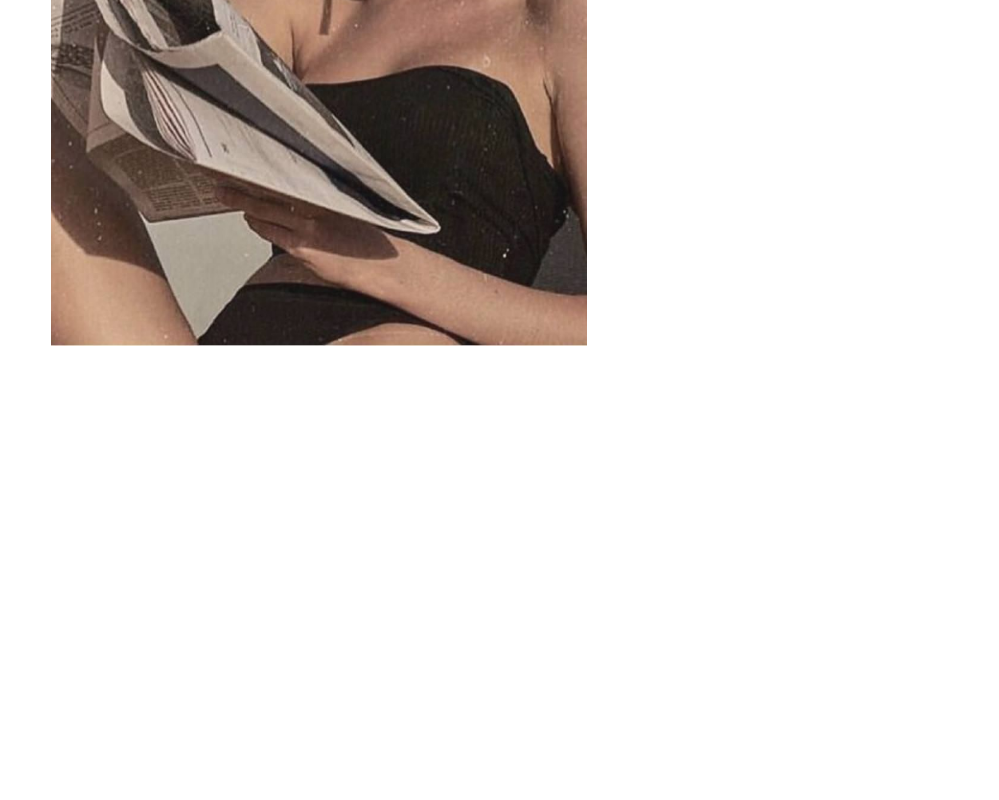
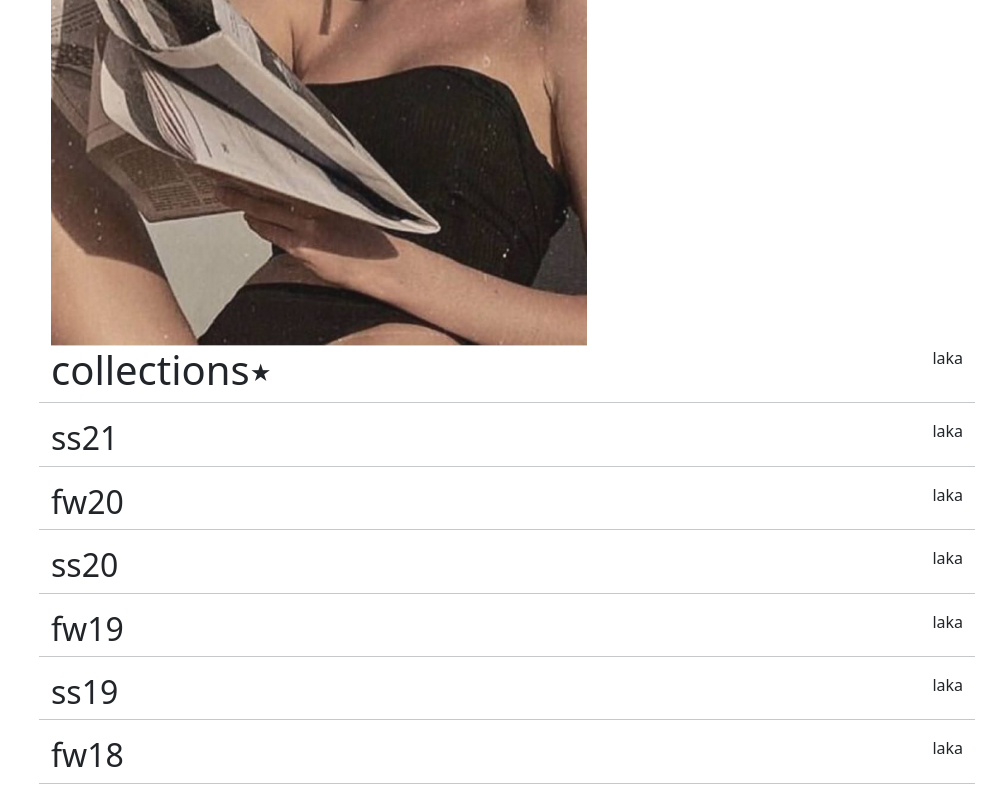
Before and after one commit to vihanpereraux/E-Commerce-WebGL-Interaction, a plain HTML site: page index.html in a window 1280 px wide. Shown: the part 1390-2190 px from the top of the page, without its empty margins (281-1280 px from the left). Before the commit the page ends 1736 px from the top, so only its background shows below. Drawn offline with nearby package versions, Linux system fonts and the light colour scheme; a web font is replaced by a local one.

Commit message:
Add collections section

```diff
--- a/assets/css/styles.css
+++ b/assets/css/styles.css
@@ -21,3 +21,13 @@ body{
 #custom-margin{
     margin-top: 100px;
 }
+
+.dd{
+    position: relative;
+    width: 100%;
+}
+#gff{
+    position: absolute;
+    right: 0;
+    width: auto;
+}
--- a/components/navbar.js
+++ b/components/navbar.js
@@ -10,7 +10,7 @@ class Navbar extends HTMLElement{
             .larger-screen-nav-wrapper .navbar{
                 background: none;
                 position: fixed;
-                width: 80%;
+                width: 72%;
                 border-bottom: 2px solid black;
                 z-index: 1000;
             }
--- a/index.html
+++ b/index.html
@@ -77,6 +77,54 @@
     <!-- end of overview -->
 
     <!-- collections -->
+    <div class="container-fluid">
+        <div class="row">
+            <div class="col-3"></div>
+            <div class="col-9">
+                <div class="row dd">
+                    <h1>collections٭</h1>
+                    <hr>
+                    <p id="gff">laka</p>
+                </div>
+
+                <div class="row dd">
+                    <h2>ss21</h2>
+                    <hr>
+                    <p id="gff">laka</p>
+                </div>
+
+                <div class="row dd">
+                    <h2>fw20</h2>
+                    <hr>
+                    <p id="gff">laka</p>
+                </div>
+
+                <div class="row dd">
+                    <h2>ss20</h2>
+                    <hr>
+                    <p id="gff">laka</p>
+                </div>
+
+                <div class="row dd">
+                    <h2>fw19</h2>
+                    <hr>
+                    <p id="gff">laka</p>
+                </div>
+
+                <div class="row dd">
+                    <h2>ss19</h2>
+                    <hr>
+                    <p id="gff">laka</p>
+                </div>
+
+                <div class="row dd">
+                    <h2>fw18</h2>
+                    <hr>
+                    <p id="gff">laka</p>
+                </div>
+            </div>
+        </div>
+    </div>
     <!-- end of collections -->
 
 
```
